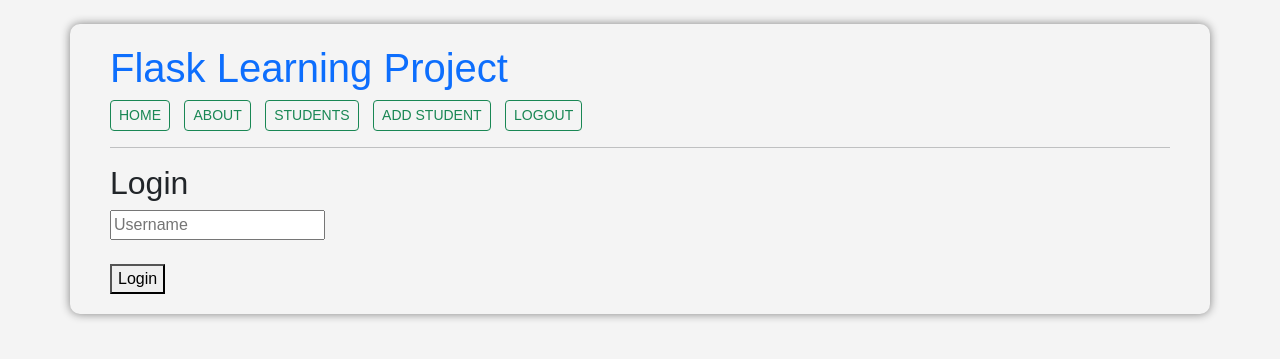
After one commit to bilaljee76/flask-bc, a Flask app: page /login in a window 1280 px wide. The commit adds this page. Shown: the top 359 px of the page. Run offline with Flask 3, Linux system fonts and the light colour scheme; some libraries are stand-ins or nearby versions.

Commit message:
Required login to visit, add or delete user records - using decorator, also create register form only basic use of html and python code, not used database table yet

```diff
--- a/routes/student_route.py
+++ b/routes/student_route.py
@@ -4,6 +4,8 @@ from flask import request
 from flask import redirect
 from flask import url_for
 from flask import flash
+from flask import session
+from auth import login_required
 
 import sqlite3
 
@@ -43,7 +45,10 @@ def students_page():
 
 
 @student.route("/students-db")
+
+@login_required
 def students_db():
+
     connection = sqlite3.connect(
         "students.db"
     )
@@ -70,11 +75,54 @@ def students_db():
         "/student/add",
         methods=["GET", "POST"]
         )
+
+@login_required
 def add_student():
 
     if request.method=="POST":
-        name = request.form.get("name")
-        course = request.form.get("course")
+        name = request.form.get("name").strip()
+        course = request.form.get("course").strip()
+
+        if not name:
+
+            session["old_name"] = name
+            session["old_course"] = course
+
+            flash("Student name is required!")
+
+            return redirect(
+                url_for("student.add_student")
+            )
+        if len(name) < 3:
+
+            session["old_name"] = name
+            session["old_course"] = course
+
+            flash(
+                "Student name must be at least 3 characters."
+            )
+            return redirect(
+                url_for("student.add_student")
+            )
+
+        if not course:
+
+            session["old_name"] = name
+            session["old_course"] = course
+
+            flash("Student course is required!")
+            return redirect(
+                url_for("student.add_student")
+            )
+        if len(course) < 3:
+
+            session["old_name"] = name
+            session["old_course"] = course
+
+            flash("Course name must be at least 3 characters.")
+            return redirect(
+                url_for("student.add_student")
+            )
 
         connection = sqlite3.connect("students.db")
 
@@ -94,6 +142,9 @@ def add_student():
 
         connection.close()
 
+        session.pop("old_name", None)
+        session.pop("old_course", None)
+
         flash(
             "Student Added Successfully!"
         )
@@ -110,6 +161,8 @@ def add_student():
     "/student/update/<int:student_id>",
     methods=["GET", "POST"]
 )
+
+@login_required
 def update_student(student_id):
 
     if request.method == "POST":
@@ -177,6 +230,8 @@ def update_student(student_id):
 @student.route(
     "/student/delete/<int:student_id>"
 )
+
+@login_required
 def delete_student(student_id):
 
     connection = sqlite3.connect(
@@ -199,9 +254,82 @@ def delete_student(student_id):
     connection.close()
 
     flash(
-            "Student Updated Successfully!"
+            "Student Deleted Successfully!"
         )
 
     return redirect(
         url_for("student.students_db")
     )
+
+
+@student.route(
+    "/login",
+    methods = ["GET", "POST"]
+)
+def login():
+    if request.method == "POST":
+
+        username = request.form.get(
+            "username"
+        )
+
+        session["username"] = username
+
+        flash(
+            "Login successful!"
+        )
+
+        return redirect(
+            url_for("student.students_db")
+        )
+
+    return render_template(
+        "login.html"
+    )
+
+@student.route("/logout")
+def logout():
+
+    session.pop(
+        "username",
+        None
+    )
+
+    flash(
+        "Logout successful!"
+    )
+
+    return redirect(
+        url_for("student.login")
+    )
+
+@student.route(
+    "/register",
+    methods=["GET", "POST"]
+)
+def register():
+
+    if request.method == "POST":
+
+        username = request.form.get(
+            "username"
+        ).strip()
+
+        email = request.form.get(
+            "email"
+        ).strip()
+
+        print(f"Username : {username}")
+        print(f"Email    : {email}")
+
+        flash(
+            "Registration Successful!"
+        )
+
+        return redirect(
+            url_for("student.register")
+        )
+
+    return render_template(
+        "register.html"
+    )
--- a/static/style.css
+++ b/static/style.css
@@ -17,8 +17,9 @@ li, p{
     font-size: 18px;
 }
 a{
-    padding: 20px;
+    padding: 0px;
     text-transform: uppercase;
     font-weight: 600;
     text-decoration: none;
+    margin-right: 10px;
 }
--- a/templates/add_student.html
+++ b/templates/add_student.html
@@ -5,11 +5,11 @@
 <h2>Add Student</h2>
 
 <form method="POST" action="{{ url_for('student.add_student') }}">
-    <input type="text" name="name" placeholder="Student Name">
+    <input type="text" name="name" placeholder="Student Name" value="{{ session.get('old_name', '') }}">
 
     <br><br>
 
-    <input type="text" name="course" placeholder="Course">
+    <input type="text" name="course" placeholder="Course" value="{{ session.get('old_course', '') }}">
 
     <br><br>
 
--- a/templates/base.html
+++ b/templates/base.html
@@ -15,29 +15,34 @@
         Flask Learning Project
     </h1>
 
-    <a href="{{ url_for('main.home_page') }}">
+    <a href="{{ url_for('main.home_page') }}" class="btn btn-outline-success btn-sm">
         Home
     </a>
 
-    |
-
-    <a href="{{ url_for('main.about_page') }}">
+    <a href="{{ url_for('main.about_page') }}" class="btn btn-outline-success btn-sm">
         About
     </a>
 
-    |
-
-    <a href="{{ url_for('student.students_db') }}">
+    <a href="{{ url_for('student.students_db') }}" class="btn btn-outline-success btn-sm">
         Students
     </a>
-
-    |
 
     <a href="{{ url_for('student.add_student') }}" class="btn btn-outline-success btn-sm">
         Add Student
     </a>
 
+    <a href="{{ url_for('student.logout') }}" class="btn btn-outline-success btn-sm">
+        Logout
+    </a>
+
     <hr>
+    {% if session.get("username") %}
+
+        <h5>
+            Welcom {{ session.get("username") }}
+        </h5>
+
+    {% endif %}
 
     {% with messages = get_flashed_messages() %}
 
--- /dev/null
+++ b/templates/login.html
@@ -0,0 +1,17 @@
+{% extends "base.html" %}
+
+{% block content %}
+
+<h2>Login</h2>
+
+<form method="POST">
+    <input type="text" name="username" placeholder="Username">
+
+    <br><br>
+
+    <button type="submit">
+        Login
+    </button>
+</form>
+
+{% endblock %}
```
Also changed, not shown: auth.py (added, +27 -0 lines), templates/register.html (added, +31 -0 lines).
